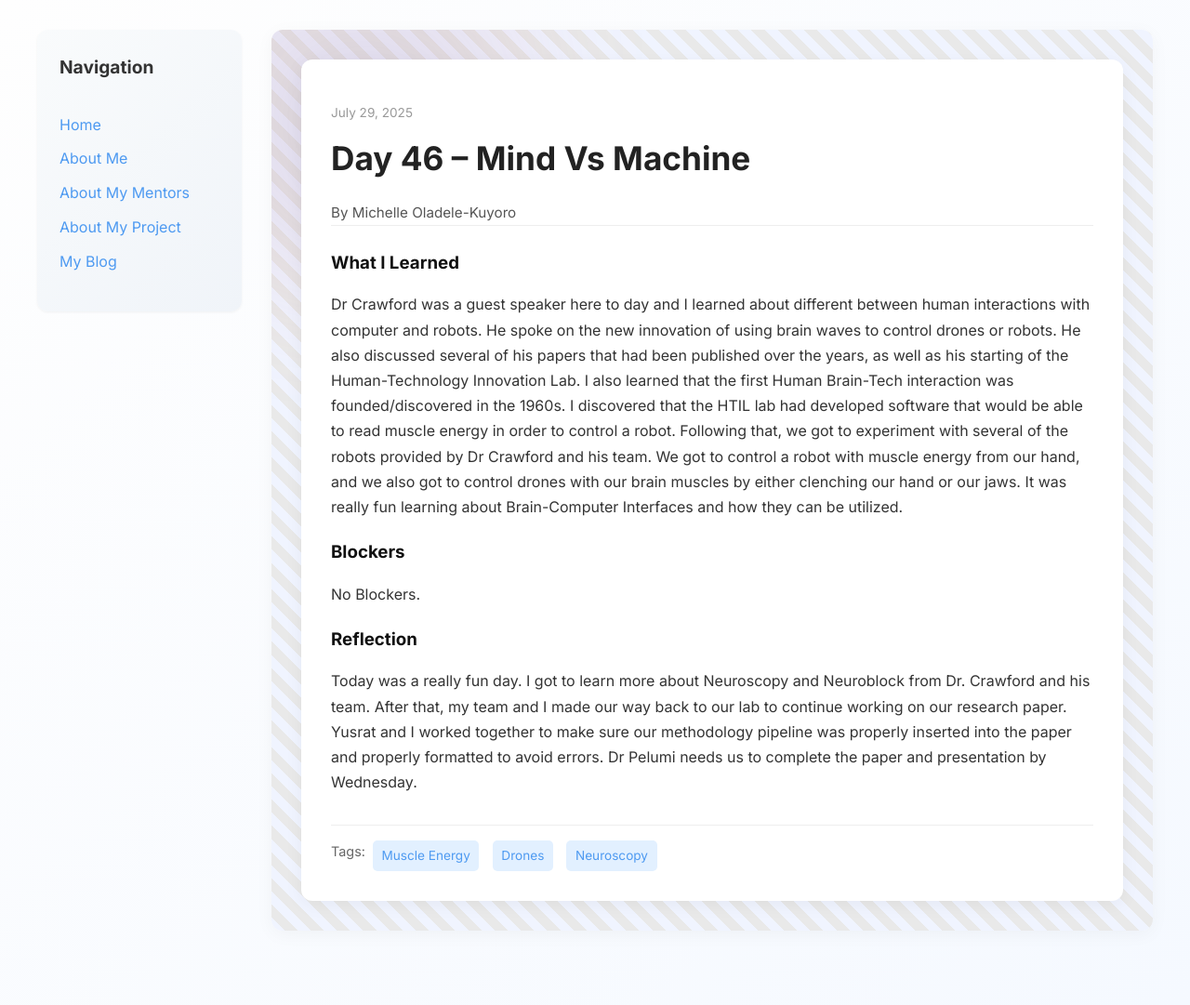
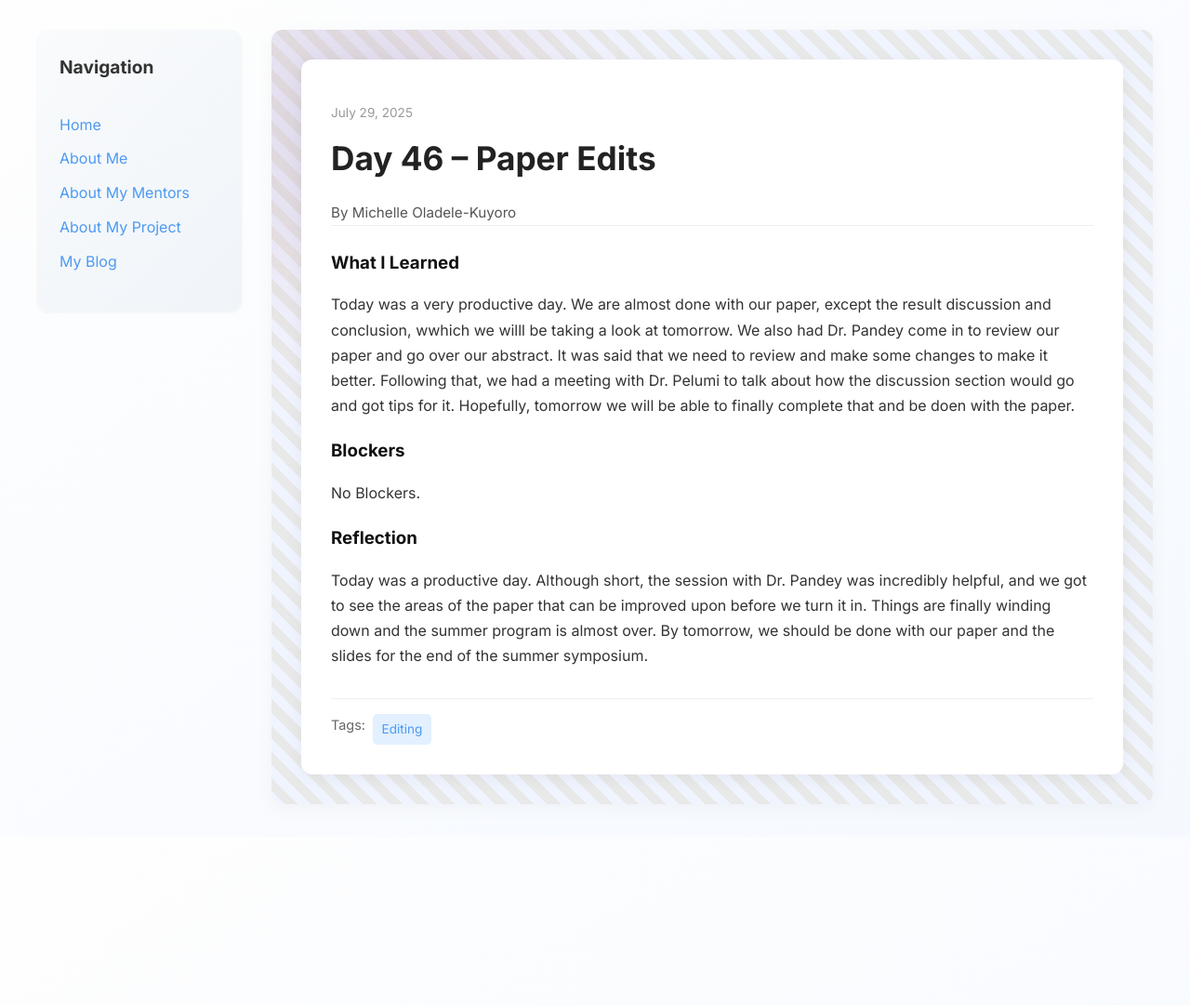
Before and after one commit to Miola585/Miola585.github.io, a Jekyll site: the page built from _posts/2025-07-29-day-46.md, in a window 1280 px wide. Shown: the whole page at 93% size. Built offline with Jekyll 4.4.1, drawn with Linux system fonts in a browser that asks for light colours; after the commit the page ends 900 px from its top, so only the background shows below that.

Commit message:
Update 2025-07-29-day-46.md

```diff
--- a/_posts/2025-07-29-day-46.md
+++ b/_posts/2025-07-29-day-46.md
@@ -1,17 +1,17 @@
 ---
 layout: post
-title: "Day 46 – Mind Vs Machine"
+title: "Day 46 – Paper Edits"
 date: 2025-07-29
 author: Michelle Oladele-Kuyoro
 permalink: /day46.html
-tags: ["Muscle Energy", "Drones", "Neuroscopy"]
+tags: ["Editing"]
 
 what_i_learned: |
-  Dr Crawford was a guest speaker here to day and I learned about different between human interactions with computer and robots. He spoke on the new innovation of using brain waves to control drones or robots. He also discussed several of his papers that had been published over the years, as well as his starting of the Human-Technology Innovation Lab. I also learned that the first Human Brain-Tech interaction was founded/discovered in the 1960s. I discovered that the HTIL lab had developed software that would be able to read muscle energy in order to control a robot. Following that, we got to experiment with several of the robots provided by Dr Crawford and his team. We got to control a robot with muscle energy from our hand, and we also got to control drones with our brain muscles by either clenching our hand or our jaws. It was really fun learning about Brain-Computer Interfaces and how they can be utilized.
+  Today was a very productive day. We are almost done with our paper, except the result discussion and conclusion, wwhich we willl be taking a look at tomorrow. We also had Dr. Pandey come in to review our paper and go over our abstract. It was said that we need to review and make some changes to make it better. Following that, we had a meeting with Dr. Pelumi to talk about how the discussion section would go and got tips for it. Hopefully, tomorrow we will be able to finally complete that and be doen with the paper.
 
 blockers: |
    No Blockers.
 
 reflection: |
-    Today was a really fun day. I got to learn more about Neuroscopy and Neuroblock from Dr. Crawford and his team. After that, my team and I made our way back to our lab to continue working on our research paper. Yusrat and I worked together to make sure our methodology pipeline was properly inserted into the paper and properly formatted to avoid errors. Dr Pelumi needs us to complete the paper and presentation by Wednesday.
+    Today was a productive day. Although short, the session with Dr. Pandey was incredibly helpful, and we got to see the areas of the paper that can be improved upon before we turn it in. Things are finally winding down and the summer program is almost over. By tomorrow, we should be done with our paper and the slides for the end of the summer symposium.
 ---
```
